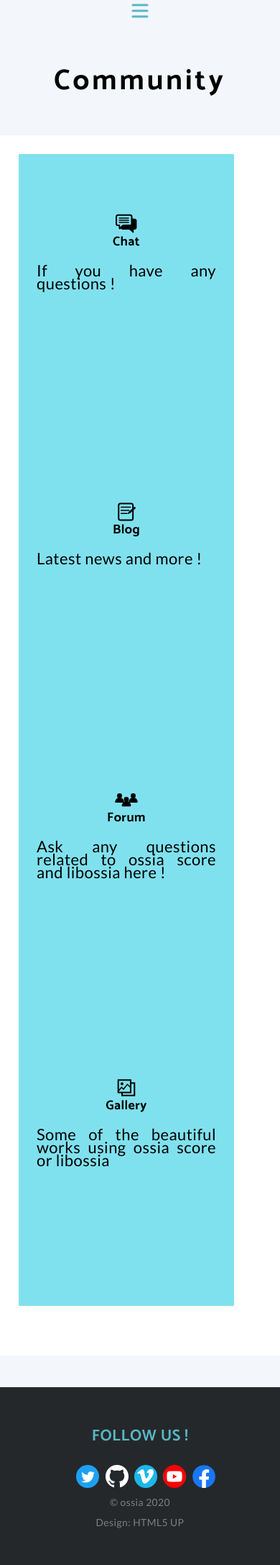
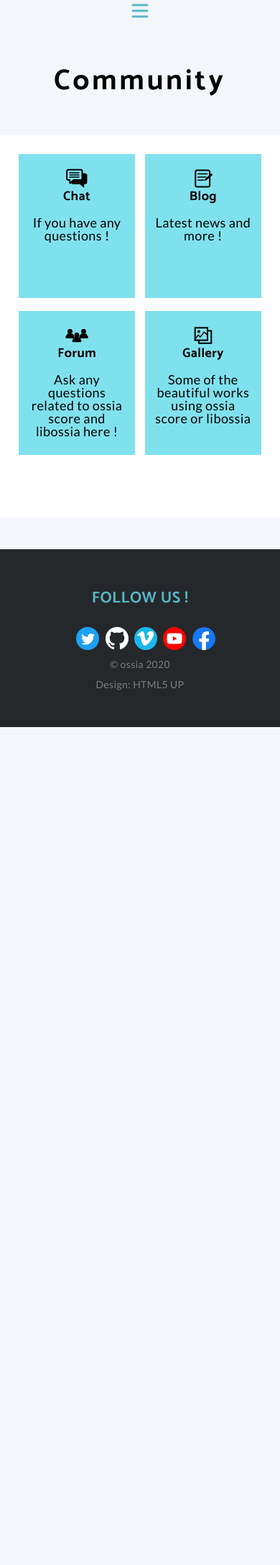
Before and after one commit to thibaudk/ossia.github.io, a Jekyll site: the page built from _pages/community.markdown, in a window 390 px wide. Shown: the whole page at 72% size. Built offline with Jekyll 4.4.1, drawn with Linux system fonts in a browser that asks for light colours; after the commit the page ends 1010 px from its top, so only the background shows below that.

Commit message:
fixed mobile version for learn/community page

```diff
--- a/css/style-mobile.css
+++ b/css/style-mobile.css
@@ -271,6 +271,17 @@
     background: var(--light-transparent-blue);
 }
 
+.menu-item.panel{
+    height: 200px;
+    width: 48%;
+    padding-top: 1em;
+    margin-bottom: 1em;
+}
+
+p.description {
+    font-size: 18px;
+}
+
 .icon-svg {
   width: 32px;
   height: 32px;
--- a/css/style.css
+++ b/css/style.css
@@ -1211,7 +1211,8 @@
     font-size: 22px;
     font-weight: 400;
     padding-top: 1em;
-    width: 250px;
+    text-align: center;
+    width: 85%;
     margin: 0;
 }
 
```
